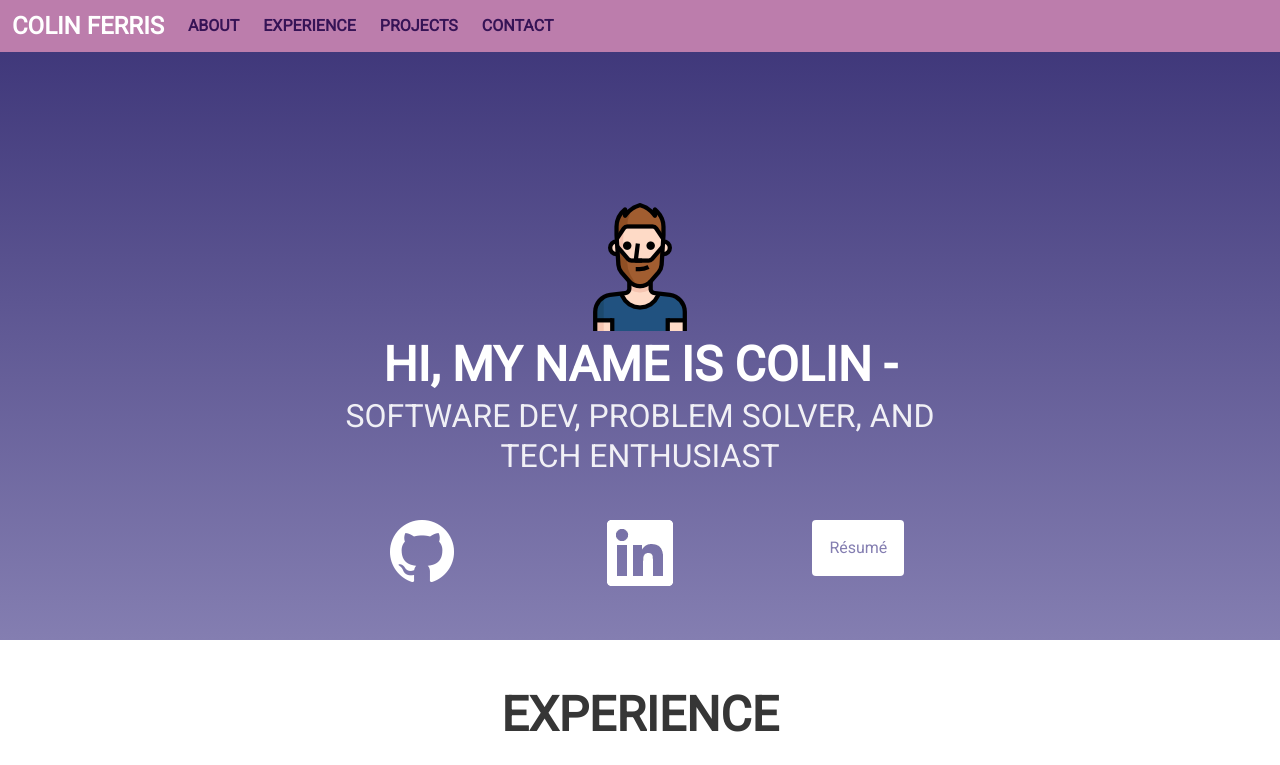
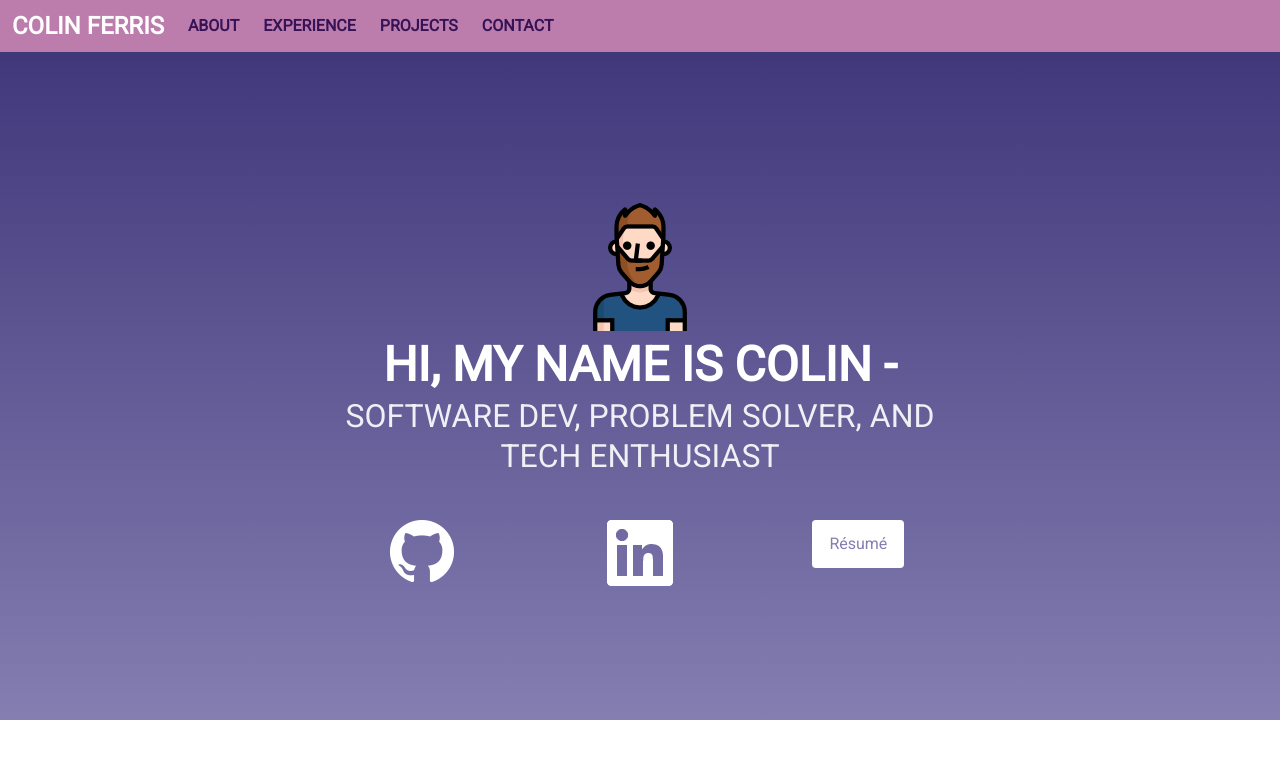
Before and after one commit to colinferris95/colinferrisdev, a plain HTML site: page index.html in a window 1280 px wide. Shown: the top 765 px of the page. Drawn offline with nearby package versions, Linux system fonts and the light colour scheme.

```diff
--- a/css/mystyle.css
+++ b/css/mystyle.css
@@ -107,7 +107,7 @@ a.underline:after {
 
 
 .hero-main{
-	    height: 80vh;
+	    height:90vh;
 	    background-image:
 		linear-gradient(#3A3276, #847EB1);
 
@@ -266,7 +266,7 @@ a.navbar-item:hover{
 .button.is-link{
 	background-color:white;
 	color:#847EB1;
-	height:7vh;
+	height:6vh;
 
 }
 .button.is-link:hover{
```
